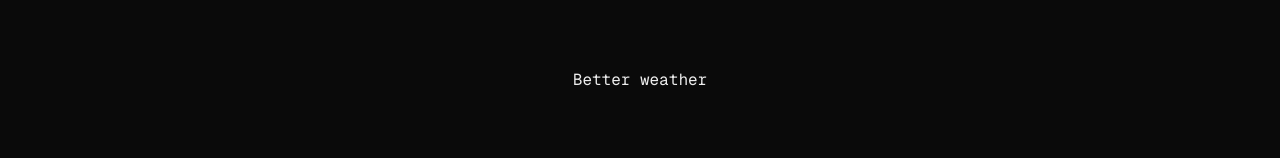
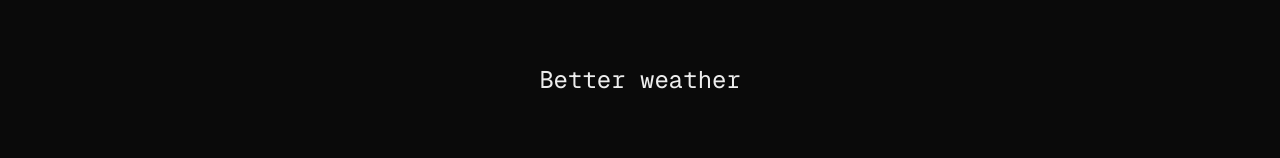
Before and after one commit to jacobjshelp/better-weather, a Next.js app: page / in a window 1280 px wide. Shown: the top 158 px of the page. Built offline with nearby package versions, Linux system fonts and the light colour scheme.

Commit message:
bigger font for header

```diff
--- a/app/components/Header.tsx
+++ b/app/components/Header.tsx
@@ -1,7 +1,7 @@
 export default function Header() {
   return (
     <header className="min-h-2/10 flex items-center justify-center">
-      <h1>
+      <h1 className="text-2xl">
         Better weather
       </h1>
     </header>
```
